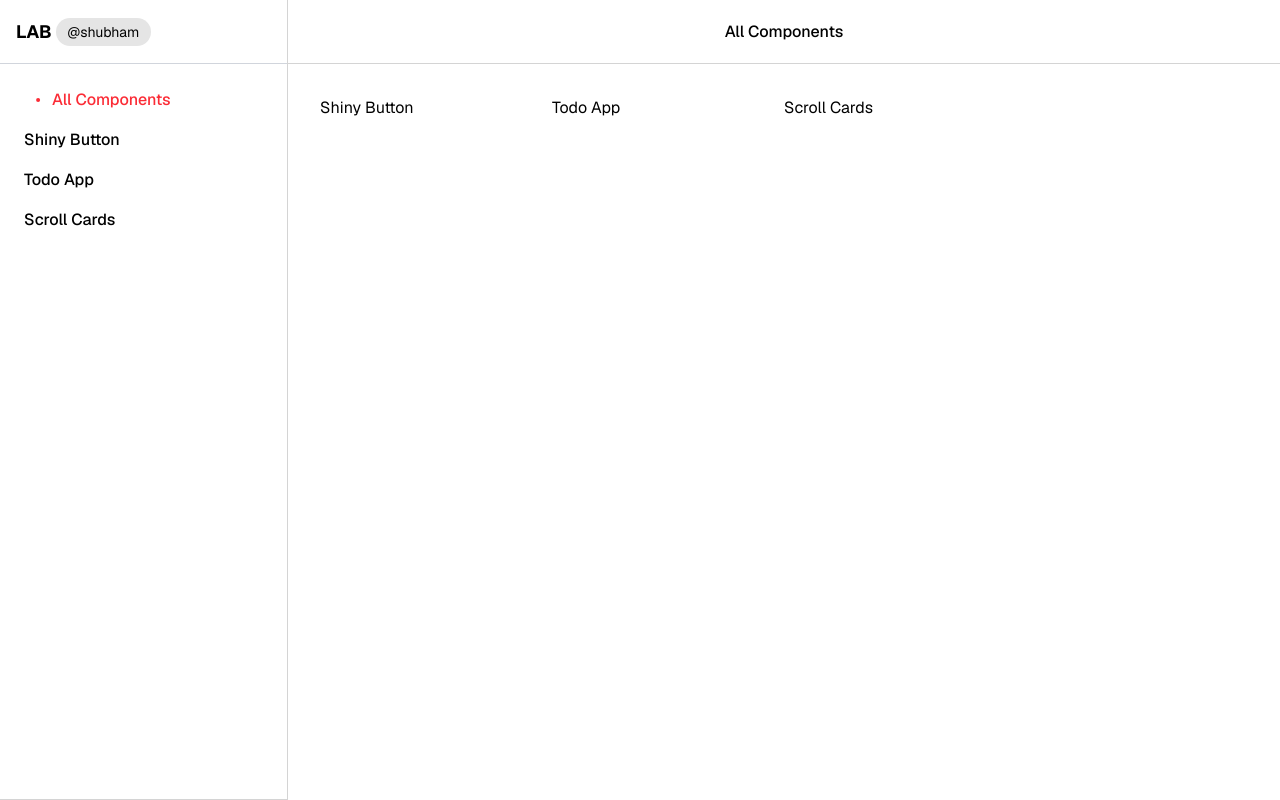
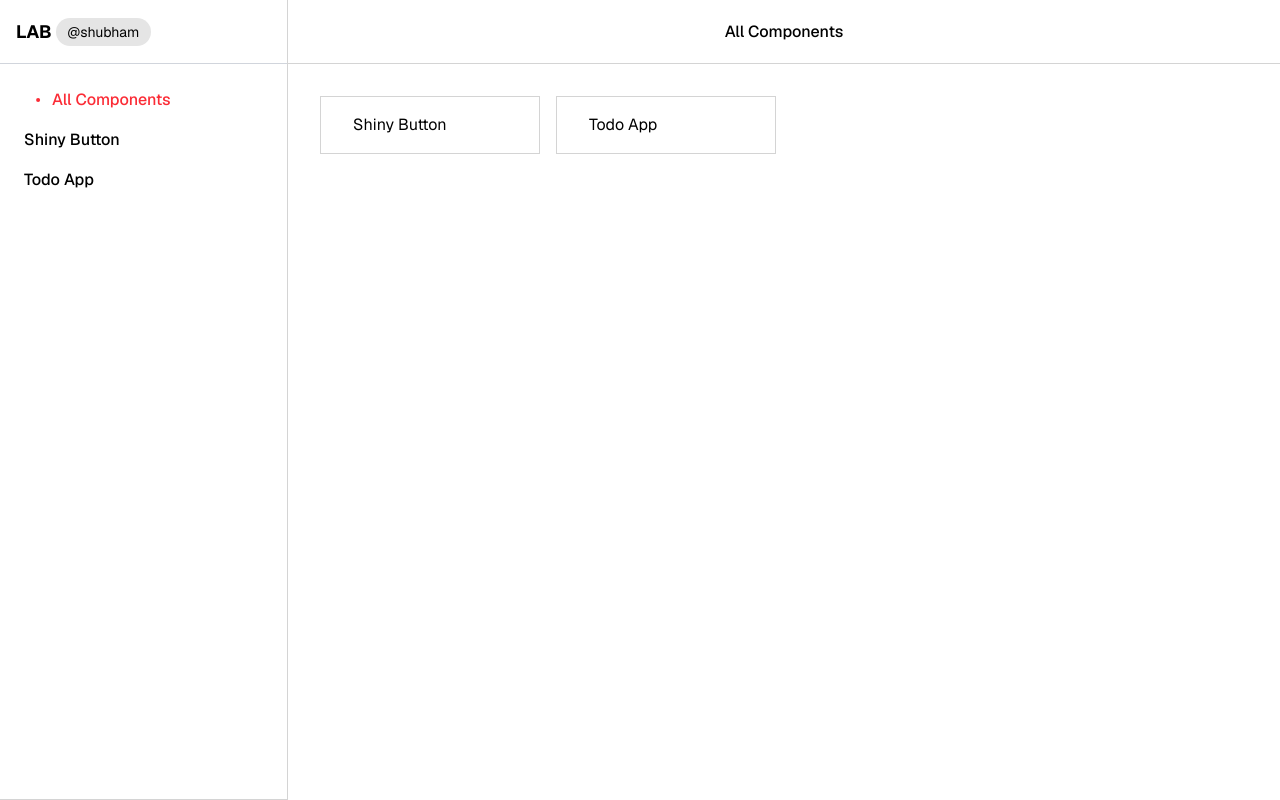
Before and after one commit to Shubham-yelekar/lab, a Next.js app: page / in a window 1280 px wide. Built offline with nearby package versions, Linux system fonts and the light colour scheme.

Commit message:
minor ui

```diff
--- a/src/app/components/scroll-cards/page.tsx
+++ /dev/null
@@ -1,11 +0,0 @@
-import React from "react";
-
-const page = () => {
-  return (
-    <div className="relative" style={{ height: "calc(100vh - 4rem)" }}>
-      Scroll cards
-    </div>
-  );
-};
-
-export default page;
--- a/src/app/components/shiny-button/ShinyButton.tsx
+++ b/src/app/components/shiny-button/ShinyButton.tsx
@@ -5,7 +5,7 @@ import { motion } from "framer-motion";
 
 const ShinyButton = () => {
   return (
-    <div className="bg-black h-[100%] flex items-center justify-center ">
+    <div className="bg-neutral-950 h-[100%] flex items-center justify-center ">
       <motion.button
         className="px-16 py-8 rounded-full relative radial-gradient "
         initial={{ "--x": "100%", scale: 1 } as any}
@@ -31,7 +31,7 @@ const ShinyButton = () => {
         <motion.span className="text-neutral-100 tracking-wide font-regular text-2xl h-full w-full block relative linear-mask">
           Start Now
         </motion.span>
-        <span className="block absolute inset-0 rounded-full  p-[2px] linear-overlay"></span>
+        <span className="block absolute inset-0 rounded-full  p-[4px] linear-overlay"></span>
       </motion.button>
     </div>
   );
--- a/src/app/page.tsx
+++ b/src/app/page.tsx
@@ -9,11 +9,15 @@ export default function Home() {
       <div className="p-4 w-full h-16 border-b-1 border-neutral-300 flex items-center justify-center ">
         <h2 className="font-medium text-mds">All Components</h2>
       </div>
-      <div className="grid grid-cols-4 p-8">
+      <div className="grid grid-cols-4 p-8 gap-4">
         {pageLinks.map((page, id) => {
           if (page.name !== "All Components") {
             return (
-              <Link href={page.href} key={`${page.name}-pageCard`} className="">
+              <Link
+                href={page.href}
+                key={`${page.name}-pageCard`}
+                className="border-1 border-neutral-300 py-4 px-8 hover:bg-red-500 hover:text-neutral-100 transition-all duration-300"
+              >
                 {page.name}
               </Link>
             );
--- a/src/app/ui/Links.ts
+++ b/src/app/ui/Links.ts
@@ -11,8 +11,4 @@ export const pageLinks = [
     name: "Todo App",
     href: "/components/todo-app",
   },
-  {
-    name: "Scroll Cards",
-    href: "/components/scroll-cards",
-  },
 ];
```
Also changed, not shown: src/app/components/shiny-button/shiny-button.css (+0 -9 lines).
